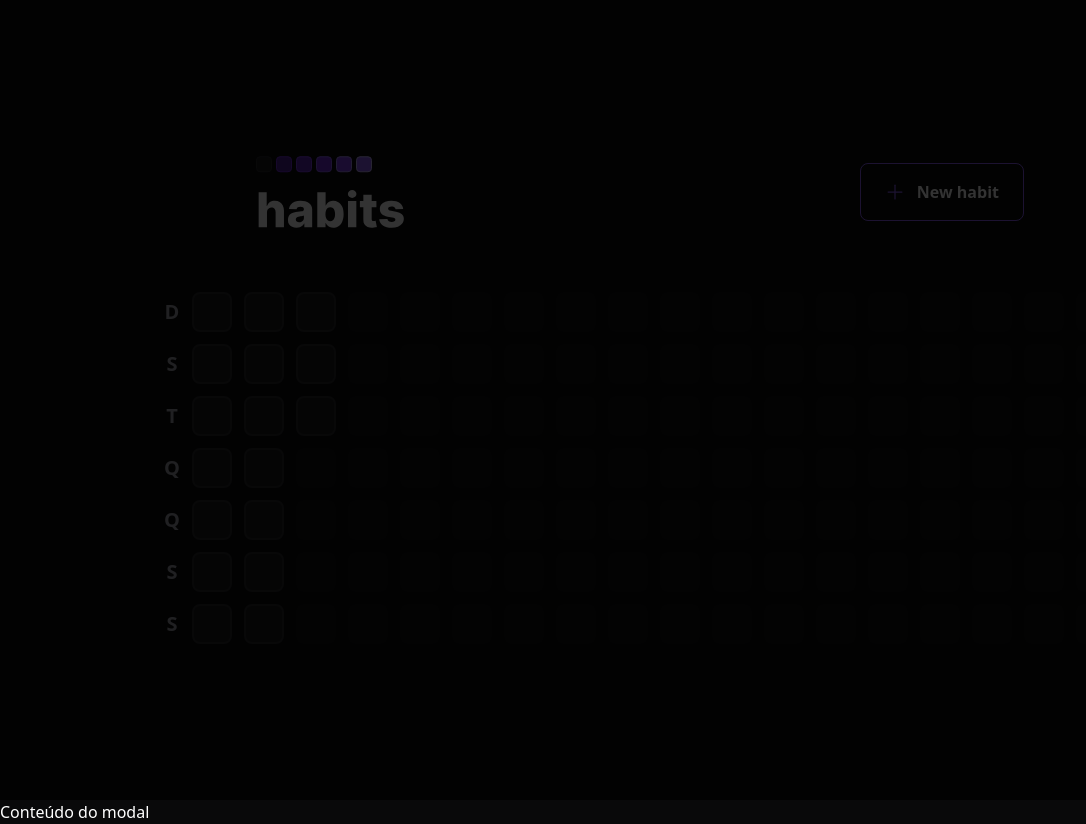
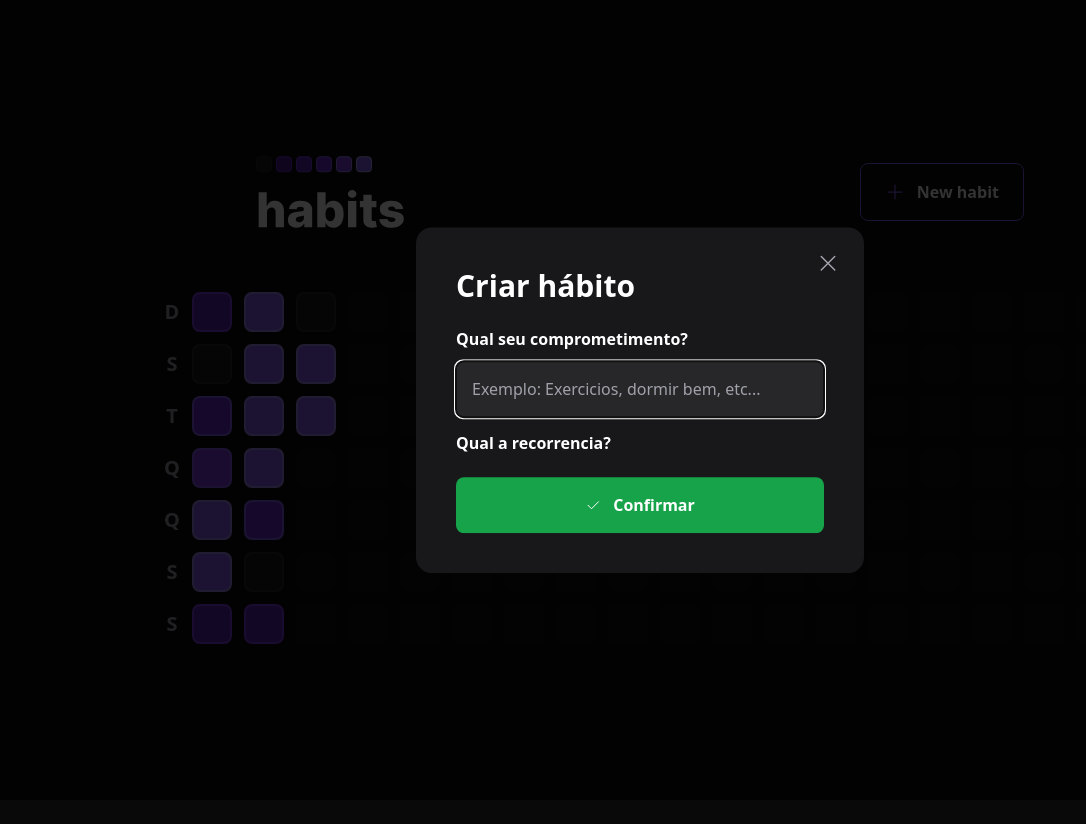
Before and after one commit to lucianoscabora/web, a React (Vite) app: page / in a window 1280 px wide. Both pictures are taken after a click on the button "New habit". Shown: the whole page, without its empty margins (0-1086 px from the left). After the commit the page ends 800 px from the top, so only its background shows below. Built offline with nearby package versions, Linux system fonts and the light colour scheme.

Commit message:
habits style finished

```diff
--- a/package.json
+++ b/package.json
@@ -10,6 +10,8 @@
   },
   "dependencies": {
     "@radix-ui/react-dialog": "^1.0.2",
+    "@radix-ui/react-popover": "^1.0.3",
+    "clsx": "^1.2.1",
     "dayjs": "^1.11.7",
     "phosphor-react": "^1.4.1",
     "react": "^18.2.0",
--- a/src/components/HabitDay.tsx
+++ b/src/components/HabitDay.tsx
@@ -1,9 +1,42 @@
-/* interface HabitDayProps {
-  completed: number;
-} */
+import * as Popover from '@radix-ui/react-popover';
+import { ProgressBar } from './ProgressBar';
+import clsx from 'clsx';
 
-export function HabitDay() {
+interface HabitDayProps {
+  completed: number
+  amount: number
+}
+
+export function HabitDay({completed, amount} : HabitDayProps) {
+
+  const completedPercentage = Math.round((completed / amount) * 100)
+
   return (
-    <div className="w-10 h-10 bg-zinc-900 border-2 border-zinc-800 rounded-lg"></div>
+    <Popover.Root>
+    <Popover.Trigger
+    className={clsx('w-10 h-10 border-2 rounded-lg', {
+      'bg-zinc-900 border-zinc-800': completedPercentage === 0,
+      'bg-violet-900 border-violet-700': completedPercentage > 0 && completedPercentage < 20,
+      'bg-violet-800 border-violet-600': completedPercentage >= 20 && completedPercentage < 40,
+      'bg-violet-700 border-violet-500': completedPercentage >= 40 && completedPercentage < 60,
+      'bg-violet-600 border-violet-500': completedPercentage >= 60 && completedPercentage < 80,
+      'bg-violet-500 border-violet-400': completedPercentage >= 80,
+    })}
+
+    />
+    <Popover.Portal>
+
+      <Popover.Content className="min-w-[320px] p-6 rounded-2xl bg-zinc-900 flex flex-col">
+        <span className="font-semibold text-zinc-400"> sexta-feira </span>
+        <span className="mt-1 font-extrabold leading-tight text-3xl"> 20/01 </span>
+
+        <ProgressBar progress={completedPercentage}/>
+
+        <Popover.Arrow height={8} width={16} className="fill-zinc-900"/>
+      </Popover.Content>
+
+    </Popover.Portal>
+
+  </Popover.Root>
   );
 }
--- a/src/components/Header.tsx
+++ b/src/components/Header.tsx
@@ -1,7 +1,8 @@
-import { Plus } from 'phosphor-react';
+import { Plus, X } from 'phosphor-react';
 import * as Dialog from '@radix-ui/react-dialog';
 
 import logoImage from '../assets/logo.svg';
+import { NewHabitForm } from './NewHabitForm';
 
 export function Header() {
 
@@ -23,8 +24,19 @@
 
           <Dialog.Portal>
             <Dialog.Overlay className="w-screen h-screen bg-black/80 fixed inset-0" />
-            <Dialog.Content>
-              Conteúdo do modal
+
+            <Dialog.Content className="absolute p-10 bg-zinc-900 rounded-2xl w-full max-w-md top-1/2 left-1/2 -translate-x-1/2 -translate-y-1/2">
+
+              <Dialog.Close className="absolute right-6 top-6 text-zinc-400 hover:text-zinc-200">
+                <X  size={24} aria-label="Fechar"/>
+              </Dialog.Close>
+
+              <Dialog.Title className="text-3xl leading-tight font-extrabold">
+                Criar hábito
+              </Dialog.Title>
+
+              <NewHabitForm />
+
             </Dialog.Content>
           </Dialog.Portal>
 
--- /dev/null
+++ b/src/components/NewHabitForm.tsx
@@ -0,0 +1,26 @@
+import { Check } from "phosphor-react";
+
+export function NewHabitForm() {
+    return (
+        <form className="w-full flex flex-col mt-6">
+            <label htmlFor="title" className="font-semibold leading-tight">
+                Qual seu comprometimento?
+            </label>
+
+            <input type="text"
+            id="title"
+            placeholder="Exemplo: Exercicios, dormir bem, etc..."
+            autoFocus
+            className="p-4 rounded-lg mt-3 bg-zinc-800 text-white placeholder:text-zinc-400"
+
+            />
+            <label htmlFor="" className="font-semibold leading-tight mt-4">
+                Qual a recorrencia?
+            </label>
+
+            <button type="submit" className="mt-6 rounded-lg p-4 gap-3 flex items-center justify-center font-semibold bg-green-600 hover:bg-green-500">
+                <Check />
+                Confirmar</button>
+        </form>
+    )
+}
--- /dev/null
+++ b/src/components/ProgressBar.tsx
@@ -0,0 +1,20 @@
+interface ProgressBarProps {
+    progress: number
+}
+
+export function ProgressBar(props: ProgressBarProps) {
+
+    return (
+        <div className="h-3 rounded-xl bg-zinc-700 w-full mt-4">
+          <div
+          role="progressbar"
+          aria-label="Completed habit progress in this day"
+          aria-valuenow={props.progress}
+          className="h-3 rounded-xl bg-violet-600"
+          style={{
+            width: `${props.progress}%`
+          }}
+          />
+        </div>
+    )
+}
--- a/src/components/SummaryTable.tsx
+++ b/src/components/SummaryTable.tsx
@@ -33,7 +33,12 @@
 
                 <div className="grid grid-rows-7 grid-flow-col gap-3">
                     {summaryDates.map(date => {
-                        return <HabitDay key={date.toString()}/>
+                        return  (
+                        <HabitDay
+                        key={date.toString()}
+                        amount={5}
+                        completed={Math.round(Math.random() * 5)} />
+                        )
                     })}
 
                     {amountOfDaysToFill > 0 && Array.from({ length: amountOfDaysToFill }).map((_, i) => {
```
Also changed, not shown: 1 other file (tests, documents, lock files or other folders).
